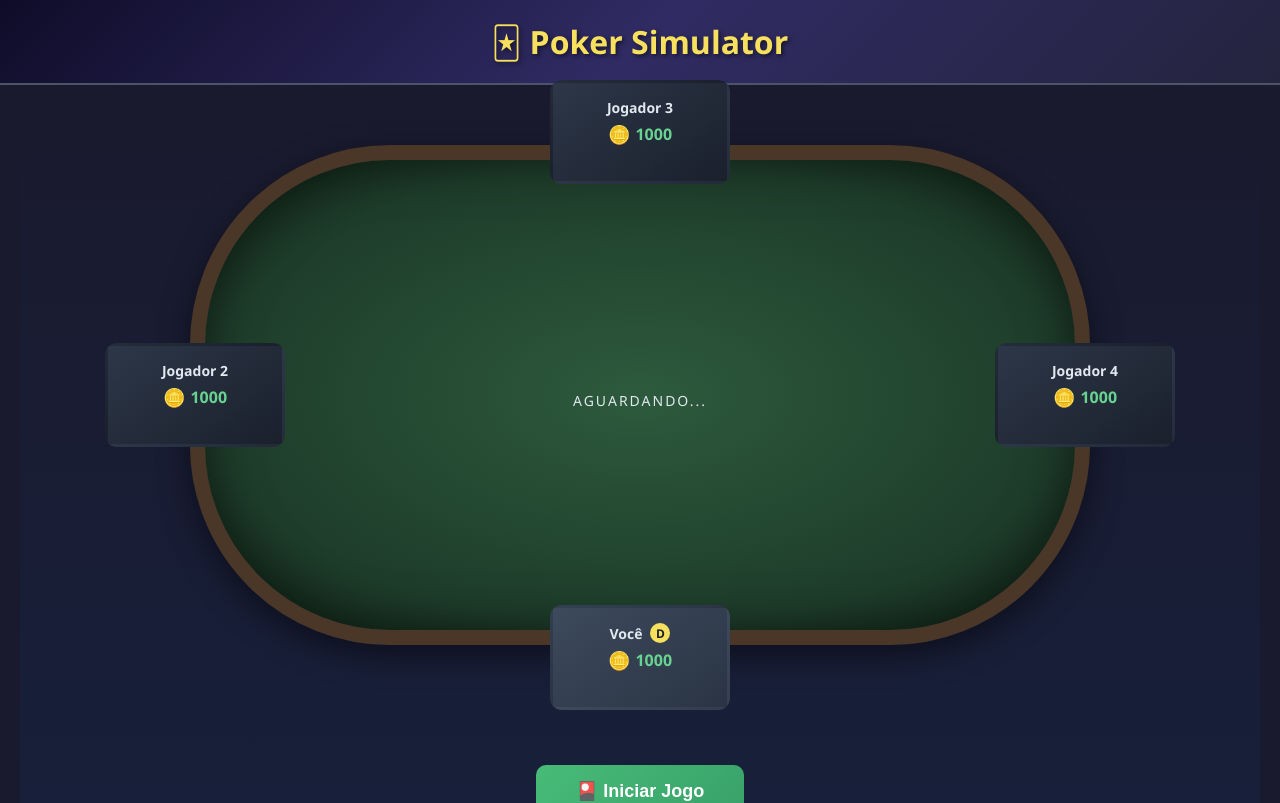
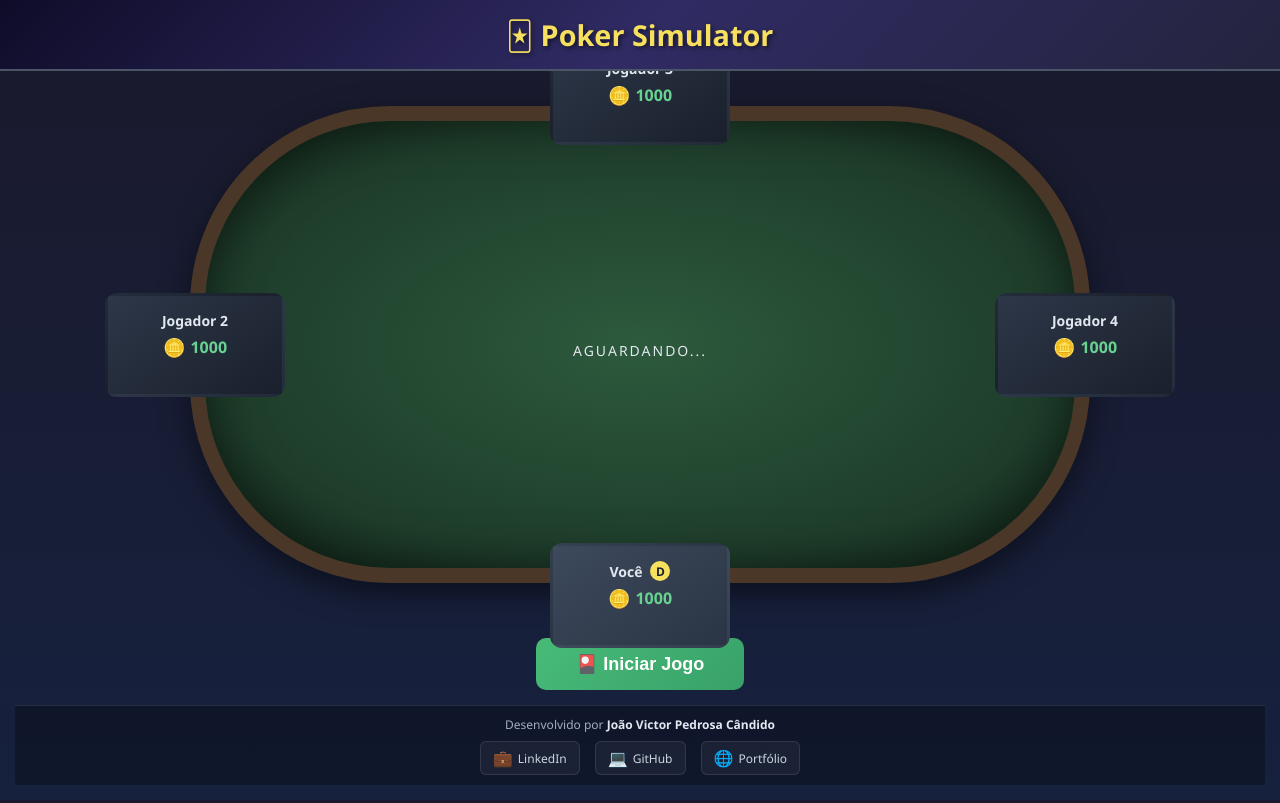
Before and after one commit to JvPedrosa/poker-simulator, a Nuxt app in the folder packages/nuxt-app/: page / in a window 1280 px wide. Shown: the top 803 px of the page. Built offline with nearby package versions, Linux system fonts and the light colour scheme.

Commit message:
style: adjust layout and spacing in app and PokerTable components for improved UI consistency

```diff
--- a/packages/nuxt-app/app/app.vue
+++ b/packages/nuxt-app/app/app.vue
@@ -16,31 +16,40 @@
   box-sizing: border-box;
 }
 
+html, body {
+  height: 100%;
+  overflow: hidden;
+}
+
 body {
   font-family: 'Segoe UI', Tahoma, Geneva, Verdana, sans-serif;
   background: #1a1a2e;
   color: white;
-  overflow-x: hidden;
 }
 
 .app {
-  min-height: 100vh;
+  height: 100vh;
+  display: flex;
+  flex-direction: column;
+  overflow: hidden;
 }
 
 .header {
   background: linear-gradient(135deg, #0f0c29, #302b63, #24243e);
-  padding: 20px;
+  padding: 15px;
   text-align: center;
   border-bottom: 2px solid #4a5568;
+  flex-shrink: 0;
 }
 
 .header h1 {
   color: #f6e05e;
-  font-size: 2rem;
+  font-size: 1.8rem;
   text-shadow: 2px 2px 4px rgba(0, 0, 0, 0.5);
 }
 
 main {
-  padding: 20px;
+  flex: 1;
+  overflow: hidden;
 }
 </style>
--- a/packages/nuxt-app/app/components/PokerTable.vue
+++ b/packages/nuxt-app/app/components/PokerTable.vue
@@ -258,13 +258,14 @@ onMounted(() => {
 
 <style scoped>
 .poker-table {
-  min-height: 100vh;
+  height: 100%;
   background: linear-gradient(180deg, #1a1a2e 0%, #16213e 100%);
-  padding: 20px;
+  padding: 15px;
   display: flex;
   flex-direction: column;
   align-items: center;
-  gap: 80px;
+  gap: 15px;
+  overflow: hidden;
 }
 
 .table-felt {
@@ -561,17 +562,18 @@ onMounted(() => {
 
 .game-footer {
   width: 100%;
-  padding: 30px 20px;
+  padding: 10px 20px;
   background: rgba(0, 0, 0, 0.3);
-  border-top: 2px solid rgba(255, 255, 255, 0.1);
+  border-top: 1px solid rgba(255, 255, 255, 0.1);
   text-align: center;
+  flex-shrink: 0;
   margin-top: auto;
 }
 
 .developer {
   color: #a0aec0;
-  font-size: 14px;
-  margin-bottom: 15px;
+  font-size: 12px;
+  margin-bottom: 8px;
 }
 
 .developer strong {
@@ -581,7 +583,7 @@ onMounted(() => {
 
 .contact-links {
   display: flex;
-  gap: 20px;
+  gap: 15px;
   justify-content: center;
   flex-wrap: wrap;
 }
@@ -589,14 +591,14 @@ onMounted(() => {
 .contact-link {
   display: inline-flex;
   align-items: center;
-  gap: 6px;
-  padding: 8px 16px;
+  gap: 5px;
+  padding: 5px 12px;
   background: rgba(255, 255, 255, 0.05);
   border: 1px solid rgba(255, 255, 255, 0.1);
-  border-radius: 8px;
+  border-radius: 6px;
   color: #cbd5e0;
   text-decoration: none;
-  font-size: 13px;
+  font-size: 12px;
   transition: all 0.3s ease;
 }
 
```
